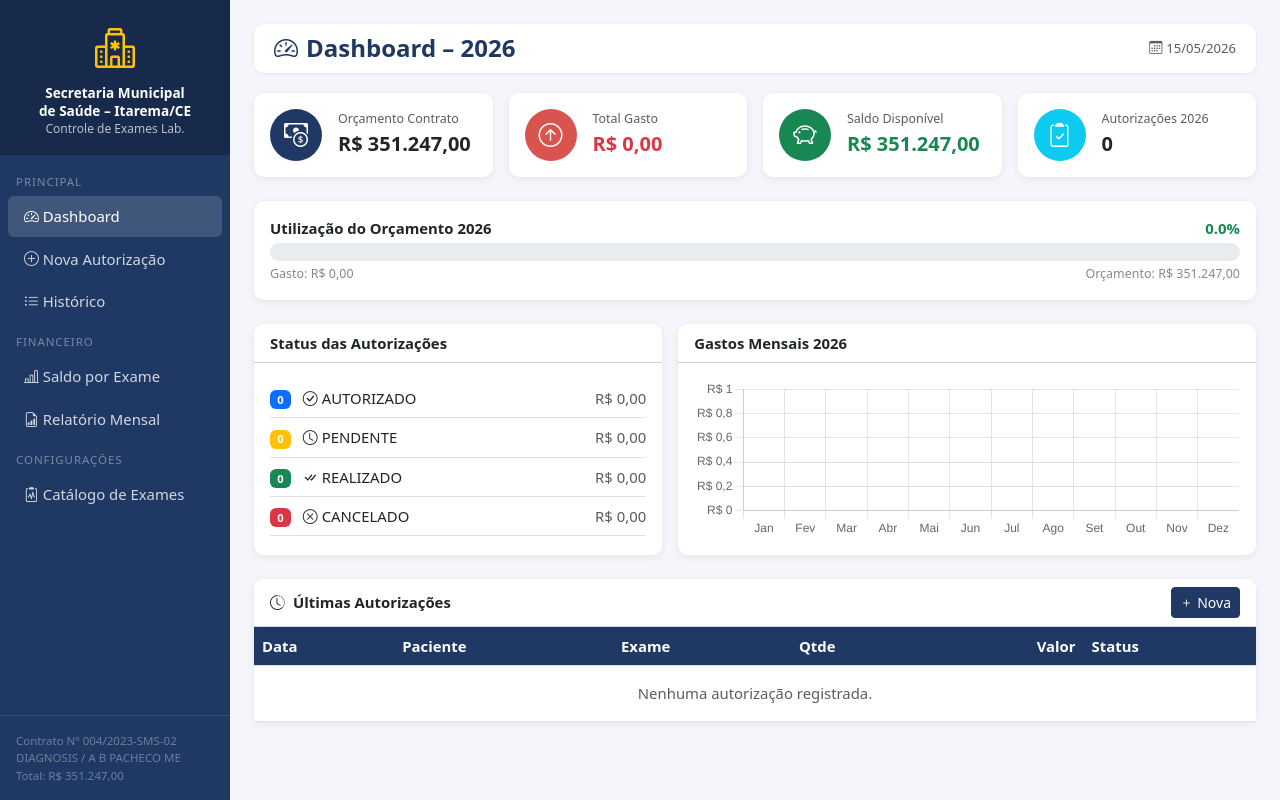
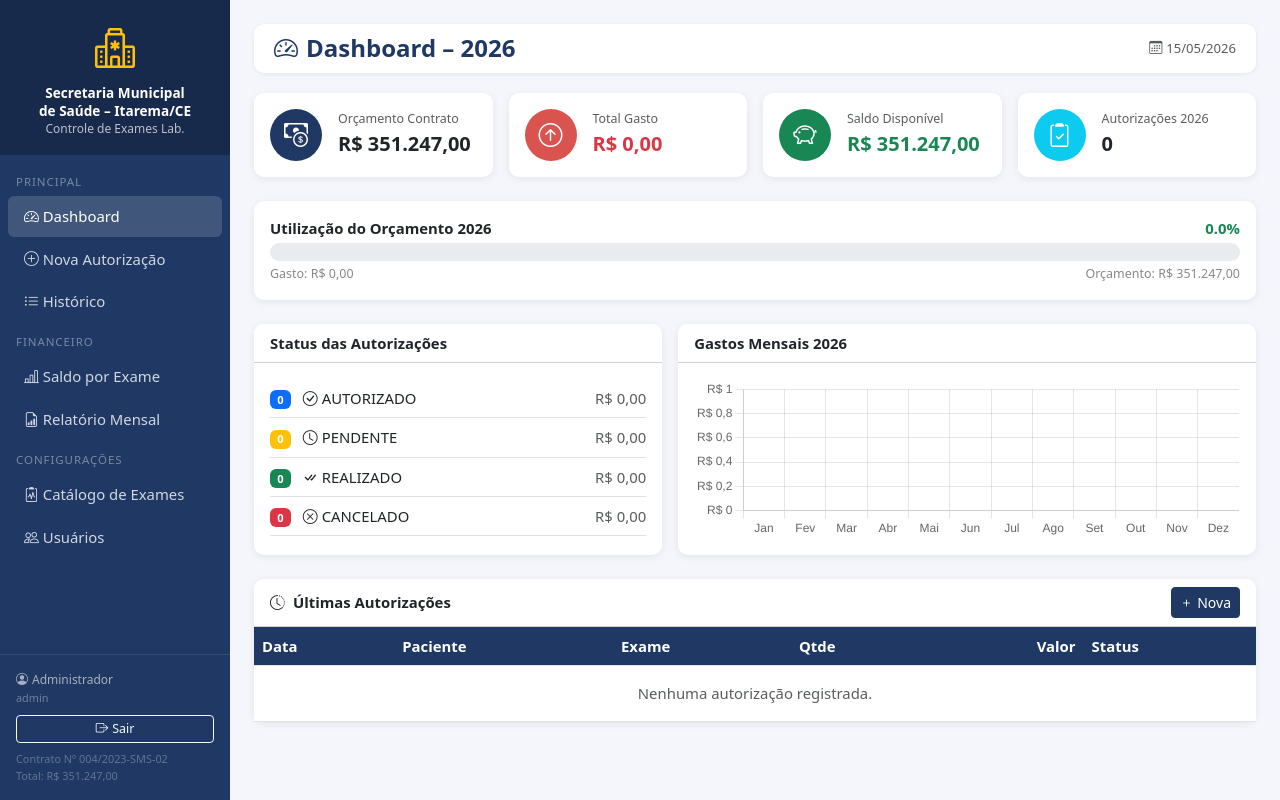
Before and after one commit to acconsultoriaemsaude2025-bit/EXAMES-AB-PACHECO, a Flask app: page / in a window 1280 px wide. Run offline with Flask 3, Linux system fonts and the light colour scheme; a user stored in the database is signed in; data comes from the database, SQL or seed files in the repository; data that the repository does not hold is empty.

Commit message:
Update base.html

```diff
--- a/itarema_web/templates/base.html
+++ b/itarema_web/templates/base.html
@@ -68,9 +68,23 @@
     <a href="{{ url_for('exames') }}"      class="nav-link {% if request.endpoint=='exames' %}active{% endif %}">
       <i class="bi bi-clipboard2-pulse"></i> Catálogo de Exames
     </a>
+    {% if session.usuario_perfil == 'admin' %}
+    <a href="{{ url_for('usuarios') }}" class="nav-link {% if request.endpoint=='usuarios' %}active{% endif %}">
+      <i class="bi bi-people"></i> Usuários
+    </a>
+    {% endif %}
   </div>
-  <div class="p-3" style="font-size:.72rem;color:rgba(255,255,255,.35);border-top:1px solid rgba(255,255,255,.1)">
-    Contrato Nº {{ CONTRATO_NUM }}<br>{{ CONTRATO_EMP }}<br>Total: {{ fmt_brl(CONTRATO_VALOR) }}
+  <div class="p-3" style="border-top:1px solid rgba(255,255,255,.1)">
+    <div style="font-size:.75rem;color:rgba(255,255,255,.6)" class="mb-2">
+      <i class="bi bi-person-circle me-1"></i>{{ session.usuario_nome or '' }}<br>
+      <span style="font-size:.68rem;opacity:.6">{{ session.usuario_perfil or '' }}</span>
+    </div>
+    <a href="{{ url_for('logout') }}" class="btn btn-sm btn-outline-light w-100" style="font-size:.78rem">
+      <i class="bi bi-box-arrow-right me-1"></i>Sair
+    </a>
+    <div class="mt-2" style="font-size:.68rem;color:rgba(255,255,255,.3)">
+      Contrato Nº {{ CONTRATO_NUM }}<br>Total: {{ fmt_brl(CONTRATO_VALOR) }}
+    </div>
   </div>
 </nav>
 
```
